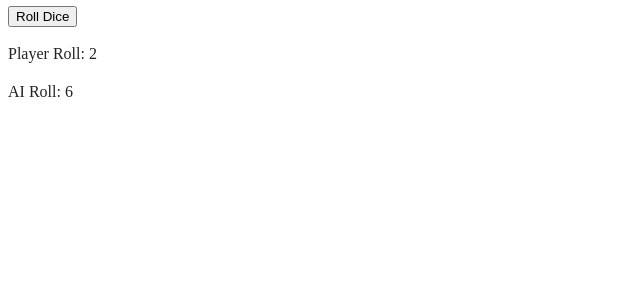
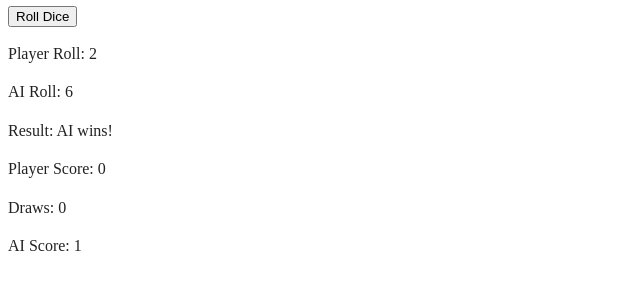
Before and after one commit to Kaadal/A1, a website built with webpack: page DiceRolling/index.html in a window 1280 px wide. Both pictures are taken after a click on the button "Roll Dice". Shown: the part 83-372 px from the top of the page, without its empty margins (0-640 px from the left). Built offline with nearby package versions, Linux system fonts and the light colour scheme.

Commit message:
Fixed scoreboard etc

```diff
--- a/DiceRolling/index.html
+++ b/DiceRolling/index.html
@@ -27,10 +27,12 @@
   <!-- Add your site or application content here -->
   <h1> Dice rolling Game!</h1>
   <button id="button0"> Roll Dice </button>
-  <p id="playerRollText">Player roll: NO RESULT</p>
-  <p id="aiRollText"> Ai Roll: NO RESULT</p>
+  <p id="playerRollText">Player roll: </p>
+  <p id="aiRollText"> Ai Roll: </p>
   <p id="result"> </p>
-
+  <p id="scoreboardPlayer"> </p>
+  <p id="scoreboardDraw"></p>
+  <p id="scoreboardAi"></p>
   <script src="js/app.js"></script>
 </body>
 
--- a/DiceRolling/js/app.js
+++ b/DiceRolling/js/app.js
@@ -6,18 +6,25 @@ let button0 = document.getElementById("button0");
 // Texts
 let playerRollText = document.getElementById("playerRollText");
 let aiRollText = document.getElementById("aiRollText");
+let scoreboardDraw = document.getElementById("scoreboardDraw");
+let scoreboardPlayer = document.getElementById("scoreboardPlayer");
+let scoreboardAi = document.getElementById("scoreboardAi");
 
 // Data
 let playerRoll = 0;
 let aiRoll = 0;
+let playerScore = 0
+let ties = 0
+let aiScore = 0;
 
-// PROCESSES
+// PROCESSES (Allt här inne händer när jag trycker på knappen
 button0.addEventListener("click", function () {
   getRandomNumberOneToSixForPlayer();
   getRandomNumberOneToSixForAi();
   showPlayerRollResult();
   showAiRollResult();
   showWinner();
+  updateScoreboard()
 });
 
 // CONTROLLERS
@@ -38,3 +45,29 @@ function showPlayerRollResult() {
 function showAiRollResult() {
   aiRollText.innerText = "AI Roll: " + aiRoll;
 }
+
+function showWinner() {
+  if (playerRoll > aiRoll) {
+    result.innerText = "Result: Player wins!";
+  } else if (playerRoll < aiRoll) {
+    result.innerText = "Result: AI wins!";
+  } else {
+    result.innerText = "Result: It's a draw!";
+  }
+}
+
+function updateScoreboard() {
+  // Update the scores based on the result of the roll
+  if (playerRoll > aiRoll) {
+    playerScore++;
+  } else if (playerRoll < aiRoll) {
+    aiScore++;
+  } else {
+    ties++;
+  }
+
+  // Update the text on the scoreboard
+  scoreboardPlayer.innerText = "Player Score: " + playerScore;
+  scoreboardAi.innerText = "AI Score: " + aiScore;
+  scoreboardDraw.innerText = "Draws: " + ties;
+}
```
